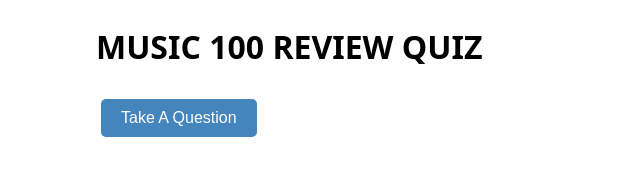
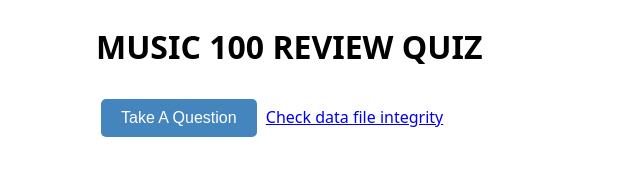
Before and after one commit to Mr-Cosine/MUSIC100-REVIEW, a plain HTML site: page index.html in a window 1280 px wide. Shown: the whole page, without its empty margins (0-640 px from the left). Drawn offline with Linux system fonts and the light colour scheme.

Commit message:
added data checking to public

```diff
--- a/index.html
+++ b/index.html
@@ -74,6 +74,7 @@
     <h1>MUSIC 100 REVIEW QUIZ</h1>
     <div class = 'content'>
         <button class="newquestion" onclick="newquestion()">Take A Question</button>
+        <a href="filechecker.html">Check data file integrity</a>
     </div>
     <script>
         document.body.musicid = [];
```
